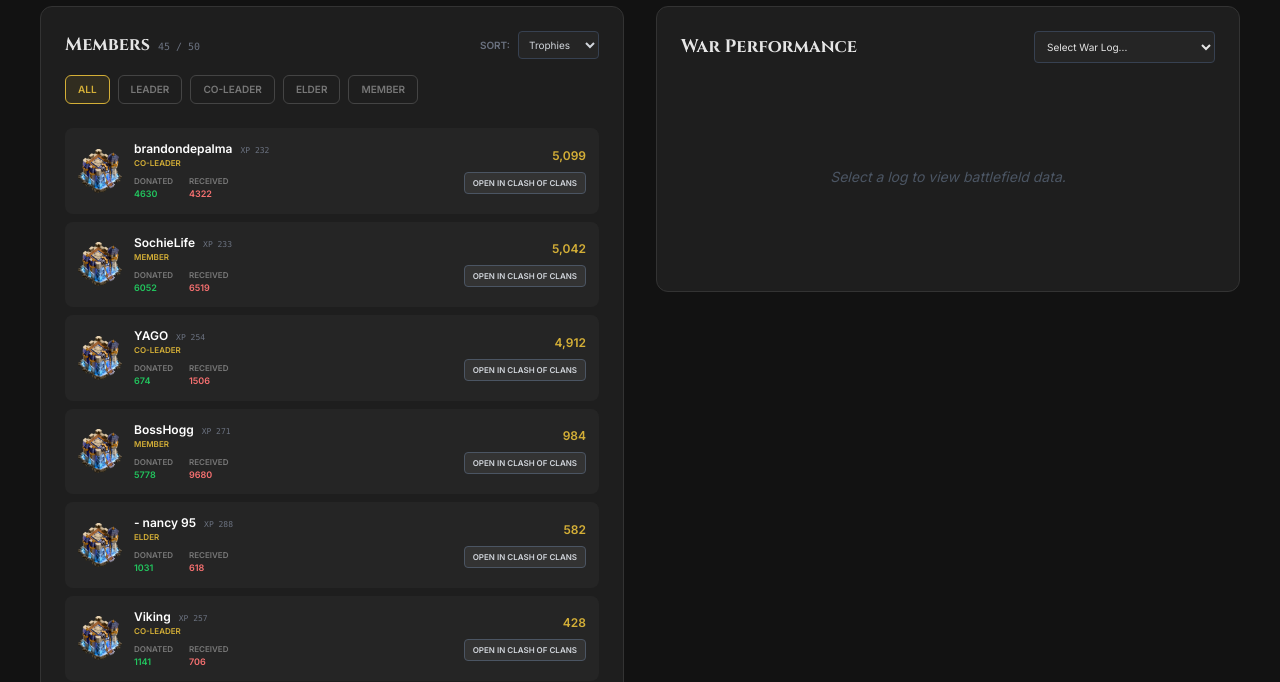
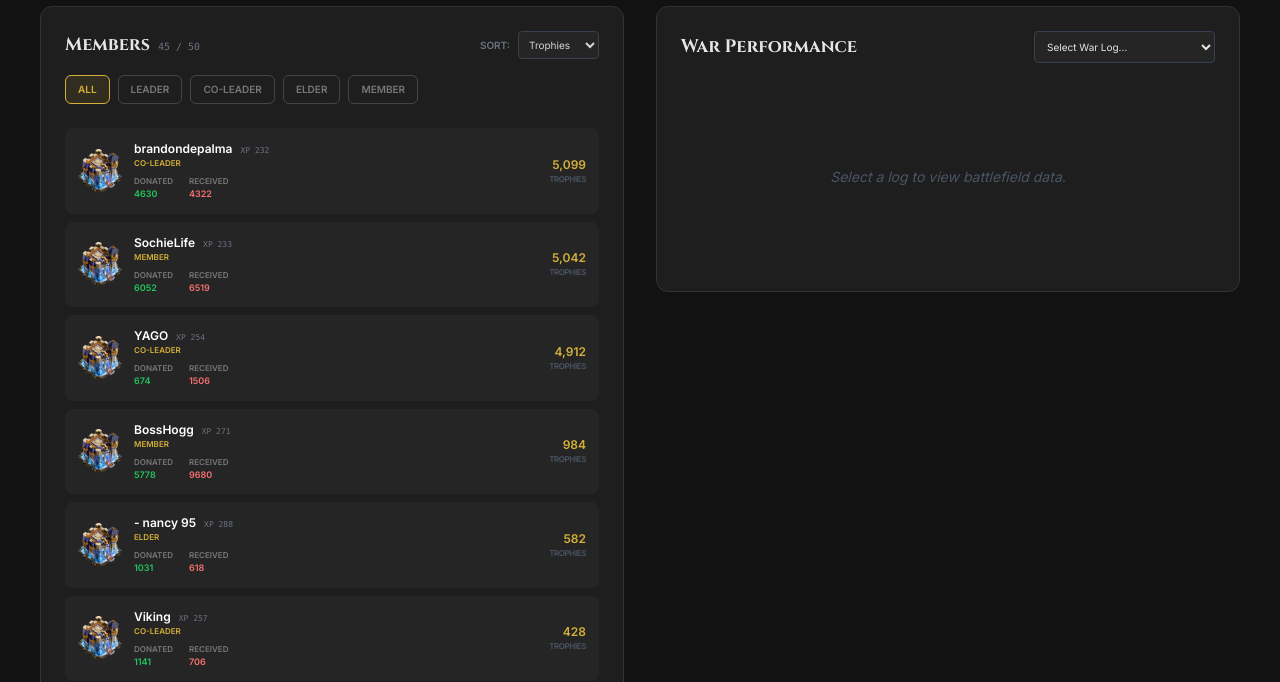
Before and after one commit to cstreit03/CoC-Stats, a plain HTML site: page index.html in a window 1280 px wide. Shown: the part 118-800 px from the top of the page. Drawn offline with nearby package versions, Linux system fonts and the light colour scheme.

Commit message:
fix links

```diff
--- a/index.html
+++ b/index.html
@@ -166,7 +166,6 @@
         function renderMembers(list) {
             const container = document.getElementById('memberList');
             container.innerHTML = list.map(m => {
-                const tagLink = `clashofclans://api/player?tag=${m.tag.replace('#', '')}`;
                 return `
                 <div class="flex items-center gap-3 p-3 bg-[#252525] border border-transparent rounded-lg">
                     <img src="${getTHImage(m.townHallLevel)}" class="th-icon">
@@ -183,7 +182,7 @@
                     </div>
                     <div class="text-right">
                         <p class="text-xs font-bold text-[#d4af37]">${m.trophies.toLocaleString()}</p>
-                        <a href="${tagLink}" class="text-[8px] bg-[#333] px-2 py-1 rounded text-gray-300 font-bold uppercase border border-gray-600 block mt-2 text-center">Open in Clash of Clans</a>
+                        <p class="text-[8px] text-gray-600 uppercase font-bold tracking-tighter">Trophies</p>
                     </div>
                 </div>`;
             }).join('');
```
